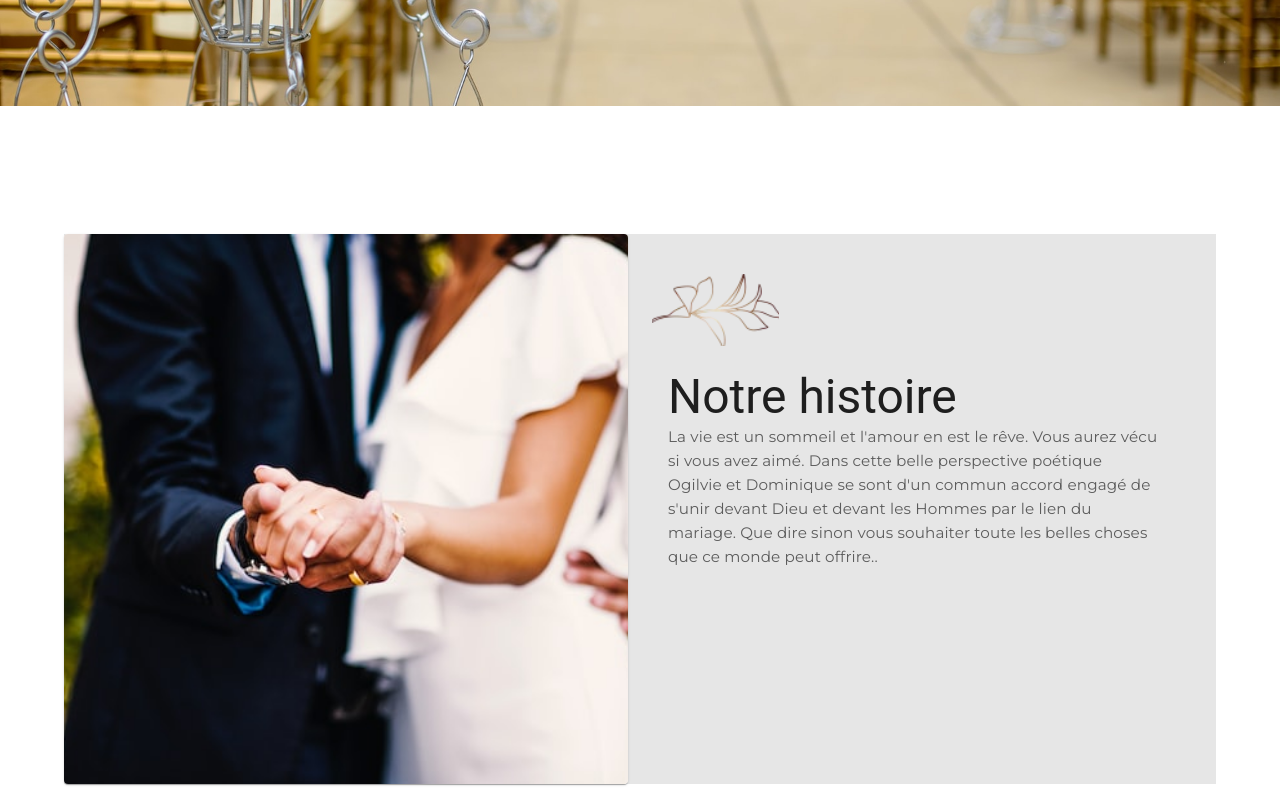
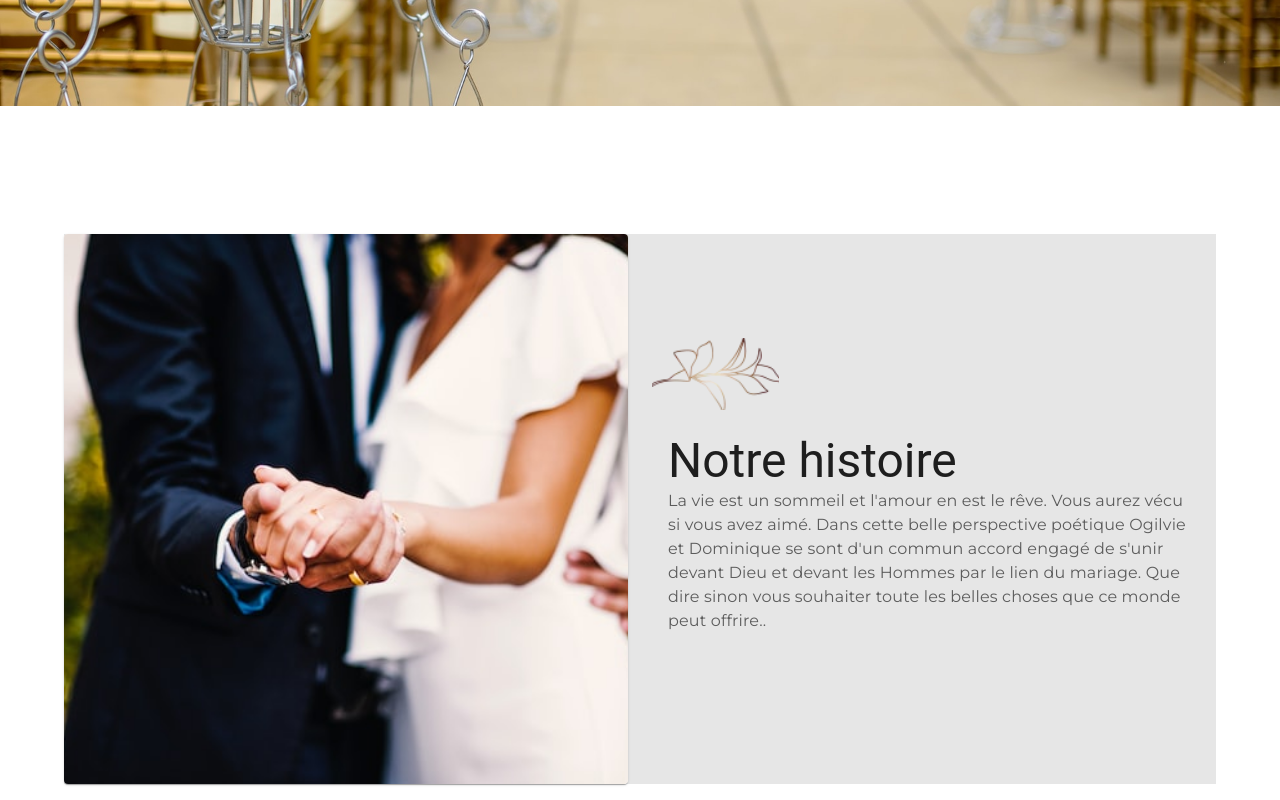
Before and after one commit to ricardomb94/gigietdom, a React (Create React App) app: page / in a window 1280 px wide. Shown: the part 606-1406 px from the top of the page. Built offline with nearby package versions, Linux system fonts and the light colour scheme.

Commit message:
About component on desktop: success

```diff
--- a/src/components/Header.js
+++ b/src/components/Header.js
@@ -7,6 +7,7 @@ import { styled } from '@mui/styles';
 // import groovyWalkAnimation from "./groovyWalk.json";
 import Timer from "./Timer"
 import TypewriterComponent from './TypeWritterComponent'
+import theme from "../theme"
 
 const Item = styled(Paper)(({ theme }) => ({
     backgroundColor: theme.palette.mode === 'dark' ? '#1A2027' : '#fff',
@@ -52,6 +53,9 @@ const Header = () => {
                         // paddingTop: '0.8rem',
                         padding: '0.5rem',
                         color: '#000',
+                        [theme.breakpoints.down('sm')]: {
+                            width:"90%"
+                          },
                     }}
                 >
                     <TypewriterComponent />
--- a/src/components/ImageCard.js
+++ b/src/components/ImageCard.js
@@ -16,7 +16,7 @@ const Item = styled(Paper)(({ theme }) => ({
   }));
 
   const StyledGrid = styled(Grid)(({ theme }) => ({
-    [theme.breakpoints.down("sm")]: {
+    [theme.breakpoints.down("xs")]: {
         direction:"column",
         backgroundColor:"green",
         columnSpacing:1,
@@ -39,8 +39,8 @@ const ImageCard = () => {
             marginBottom:2,
             mx:8,
             [theme.breakpoints.down("xs")]:{
-                marginLeft:"20px",
-                marginRight:"20px"
+                marginLeft:"10px",
+                marginRight:"10px"
             }
         }}
             >
@@ -50,22 +50,19 @@ const ImageCard = () => {
             columnSpacing={3}
             mt={10}
             sx={{
-                [theme.breakpoints.up(" xs")]:{
-                    direction:"column",
+                flexDirection: { xs: "column", sm: "row"},
+                [theme.breakpoints.down("xs")]:{
                     backgroundColor:"red",
-                    columnSpacing:1,
-                    Grid:{
-                        direction:"column",
-                    }
+
 
                 }
             }}
             >
             <Grid item xs={6}>
                     <Card sx={{
-                        maxWidth: 1400 ,
-                        [theme.breakpoints.down('sm')]: {
-                            maxWidth:250
+
+                        [theme.breakpoints.down('xs')]: {
+                            backgroundColor:"cyan",
                           },
                         }}>
                         <CardMedia
@@ -76,7 +73,7 @@ const ImageCard = () => {
                             sx={{
                                 maxWidth: 1400 ,
                                 [theme.breakpoints.down('sm')]: {
-                                    height:"250"
+                                    height:"550"
                                   },
                             }}
                         />
@@ -84,18 +81,20 @@ const ImageCard = () => {
             </Grid>
             <Grid
                 item xs={6}
-                sx={{padding:5,
+                sx={{
+                    marginTop:"6rem",
+                    padding:1,
                     [theme.breakpoints.down('sm')]: {
                        padding: 0,
-
+                       marginTop:"1rem",
                       },
                 }}>
                     <img src={decoImg} alt="decoration" />
                     <CardContent
                         mt={3}
                         // sx={{
-                        //     [theme.breakpoints.down('xs')]: {
-                        //         height:"250"
+                        //     [theme.breakpoints.up('xs')]: {
+                        //         fontSize:"20"
                         //       },
                         // }}
                         >
@@ -120,13 +119,20 @@ const ImageCard = () => {
                             sx={{
                                 textAlign:'match-parent',
                                 marginTop:5,
-                                fontSize:"1.1em",
-                                [theme.breakpoints.up('sm')]: {
+                                // fontSize:"1.5em",
+                                [theme.breakpoints.down('sx')]: {
                                     fontSize:"0.95em",
-                                    height:250
+                                    height:200
                                   },
                                 }}>
-                         La vie est un sommeil et l'amour en est le rêve. Vous aurez vécu si vous avez aimé. Dans cette belle perspective poétique Ogilvie et Dominique se sont d'un commun accord engagé de s'unir devant Dieu et devant les Hommes par le lien du mariage. Que dire sinon vous souhaiter toute les belles choses que ce monde peut offrire..
+                         La vie est un sommeil et l'amour en est le rêve.
+                         Vous aurez vécu si vous avez aimé.
+                         Dans cette belle perspective poétique
+                         Ogilvie et Dominique se sont d'un commun
+                         accord engagé de s'unir devant Dieu et devant les
+                         Hommes par le lien du mariage. Que dire
+                         sinon vous souhaiter toute les belles choses que
+                         ce monde peut offrire..
                         </Typography>
                     </CardContent>
             </Grid>
--- a/src/components/TypeWritterComponent.js
+++ b/src/components/TypeWritterComponent.js
@@ -9,8 +9,8 @@ const TypeWritterComponent = () =>
         <TypewriterComponent
             option={{
                 string: ['Mariage', 'Officiel'],
-                autoStart: true,
-                loop: true
+                autoStart: false,
+                loop: false
             }}
             onInit={(typewriter) => {
                 typewriter.typeString('Mariage Officiel!')
--- a/src/pages/About.js
+++ b/src/pages/About.js
@@ -5,10 +5,9 @@ import ImageCard from '../components/ImageCard'
 const About = () => {
   return (
     <Box
-      direction="row"
       sx={{backgoundColor: "rgb(230 230 230)"}}
       >
-      <Box item>
+      <Box >
         <ImageCard/>
       </Box>
     </Box>
```
